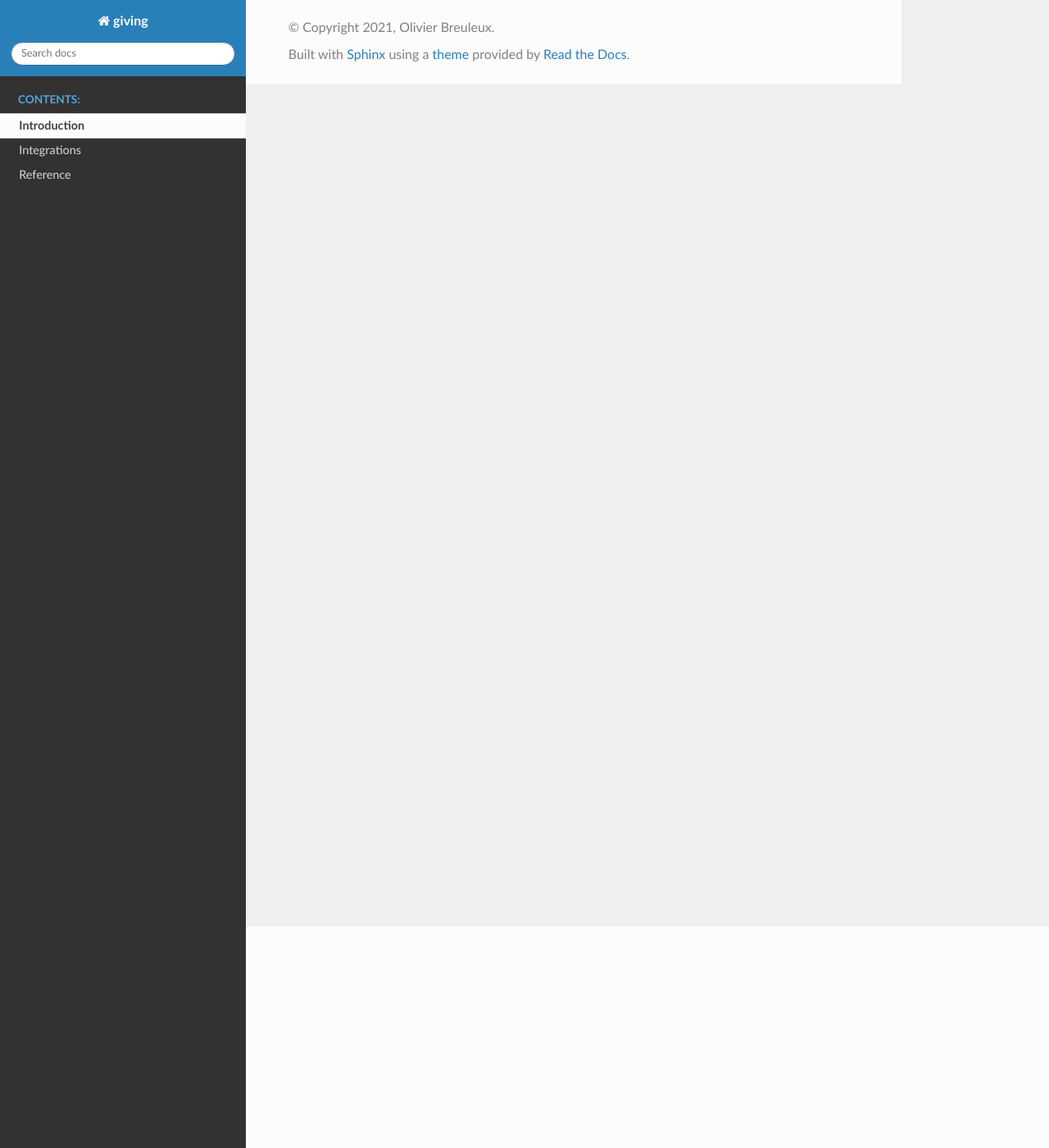
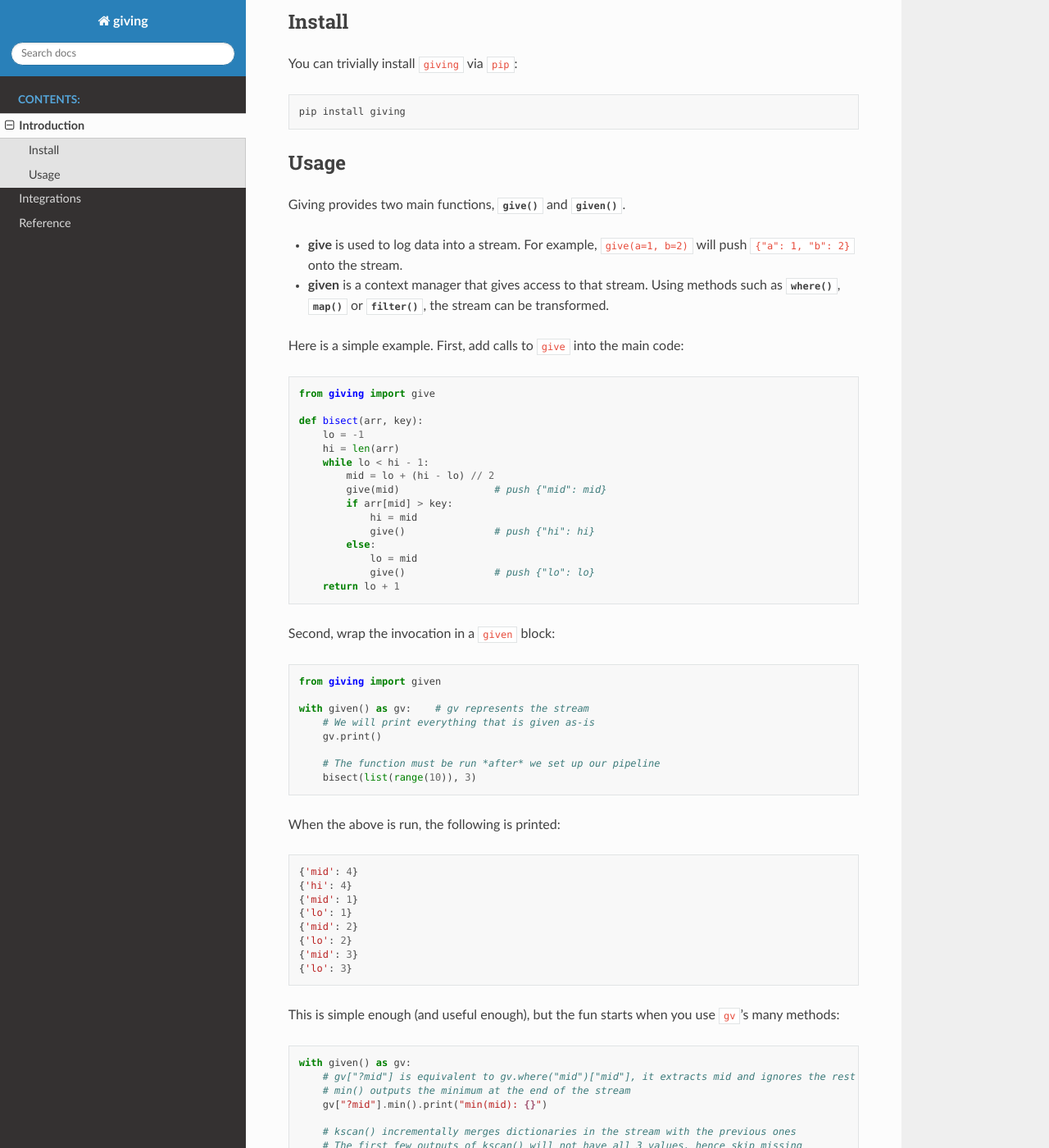
Before and after one commit to mila-iqia/giving, a Sphinx documentation site: the page built from docs/intro.rst, in a window 1280 px wide and 1400 px high, scrolled down 270 px. Shown: the whole window at 82% size. Built offline with Sphinx 7.4.7 and the Read the Docs theme 2.0.0, drawn with Linux system fonts in a browser that asks for light colours; some of the changed text lies outside the part shown.

Commit message:
Add intro

```diff
--- a/docs/intro.rst
+++ b/docs/intro.rst
@@ -2,4 +2,104 @@
 Introduction
 ============
 
-TODO
+Giving implements what we may call **functional reactive logging**. The basic idea is that you can log objects anywhere in your program, as easily as you can print them. These objects are then aggregated by Giving into **Observable streams of dictionaries** with which you can do pretty much :ref:`anything you want<OperatorList>`, including printing them.
+
+
+Install
+-------
+
+You can trivially install ``giving`` via ``pip``:
+
+.. code-block:: bash
+
+    pip install giving
+
+
+Usage
+-----
+
+Giving provides two main functions, :func:`~giving.core.give` and :func:`~giving.core.given`.
+
+* **give** is used to log data into a stream. For example, ``give(a=1, b=2)`` will push ``{"a": 1, "b": 2}`` onto the stream.
+* **given** is a context manager that gives access to that stream. Using methods such as :func:`~giving.operators.where`, :func:`~giving.operators.map` or :func:`~giving.operators.filter`, the stream can be transformed.
+
+Here is a simple example. First, add calls to ``give`` into the main code:
+
+.. code-block:: python
+
+    from giving import give
+
+    def bisect(arr, key):
+        lo = -1
+        hi = len(arr)
+        while lo < hi - 1:
+            mid = lo + (hi - lo) // 2
+            give(mid)                # push {"mid": mid}
+            if arr[mid] > key:
+                hi = mid
+                give()               # push {"hi": hi}
+            else:
+                lo = mid
+                give()               # push {"lo": lo}
+        return lo + 1
+
+Second, wrap the invocation in a ``given`` block:
+
+.. code-block:: python
+
+    from giving import given
+
+    with given() as gv:    # gv represents the stream
+        # We will print everything that is given as-is
+        gv.print()
+
+        # The function must be run *after* we set up our pipeline
+        bisect(list(range(10)), 3)
+
+When the above is run, the following is printed:
+
+.. code-block:: python
+
+    {'mid': 4}
+    {'hi': 4}
+    {'mid': 1}
+    {'lo': 1}
+    {'mid': 2}
+    {'lo': 2}
+    {'mid': 3}
+    {'lo': 3}
+
+This is simple enough (and useful enough), but the fun starts when you use ``gv``'s many methods:
+
+.. code-block:: python
+
+    with given() as gv:
+        # gv["?mid"] is equivalent to gv.where("mid")["mid"], it extracts mid and ignores the rest
+        # min() outputs the minimum at the end of the stream
+        gv["?mid"].min().print("min(mid): {}")
+
+        # kscan() incrementally merges dictionaries in the stream with the previous ones
+        # The first few outputs of kscan() will not have all 3 values, hence skip_missing
+        gv.kscan().print("{lo} <= {mid} <= {hi}", skip_missing=True)
+
+        # Trigger a breakpoint whenever lo > hi
+        gv.kscan().where("lo", "hi").kfilter(lambda lo, hi: lo > hi).breakpoint()
+
+        # Put the values of mid in an array
+        mids = gv["?mid"].accum()
+
+        bisect(list(range(10)), 3)
+
+    print(mids)
+
+The above will output this:
+
+.. code-block::
+
+    1 <= 1 <= 4
+    1 <= 2 <= 4
+    2 <= 2 <= 4
+    2 <= 3 <= 4
+    3 <= 3 <= 4
+    min(mid): 1
+    [4, 1, 2, 3]
--- a/docs/reference/operators.rst
+++ b/docs/reference/operators.rst
@@ -1,3 +1,5 @@
+
+.. _OperatorList:
 
 giving.operators
 ================
```
